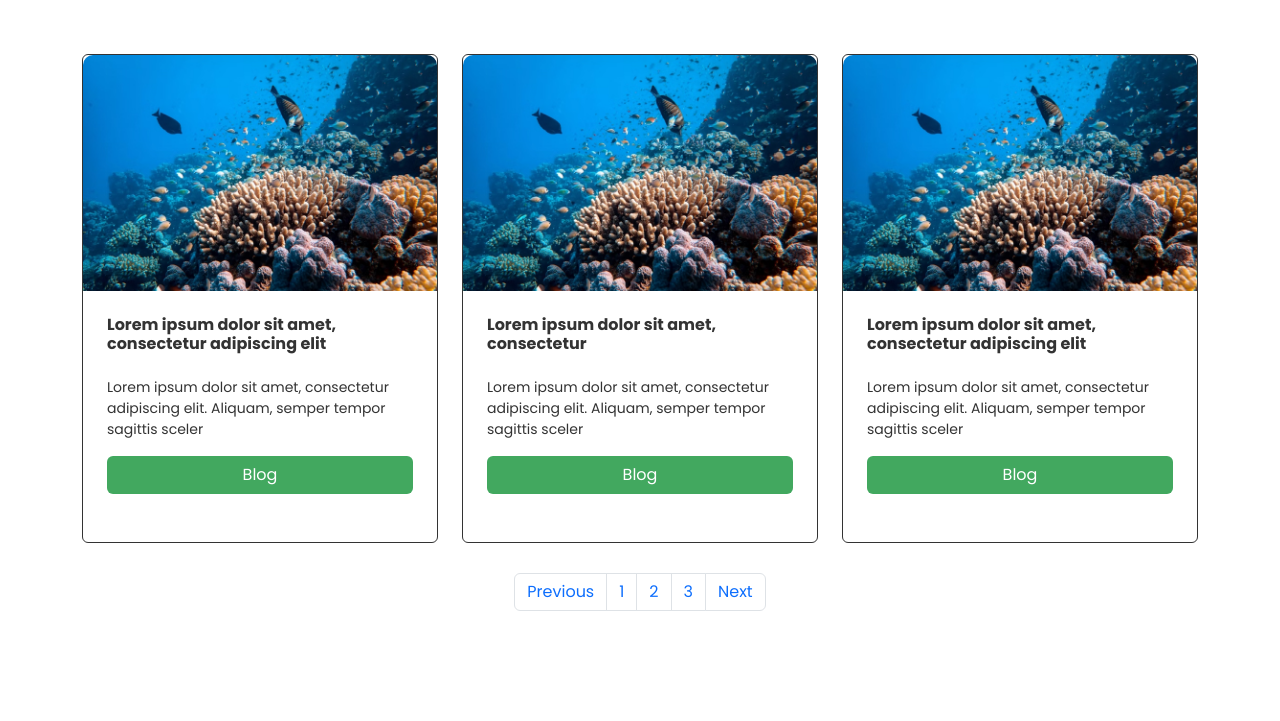
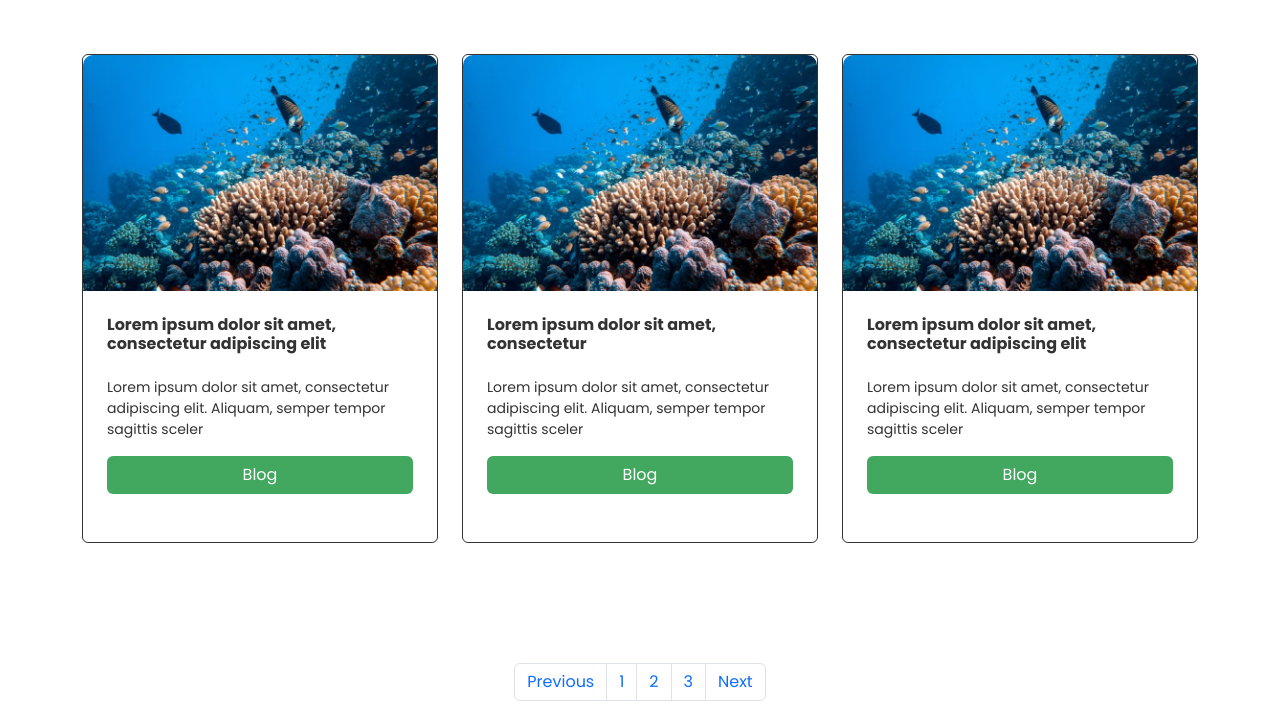
Before and after one commit to syafa2898/Gaia, a plain HTML site: page project-index.html in a window 1280 px wide. Shown: the part 1941-2662 px from the top of the page. Before the commit the page ends 2568 px from the top, so only its background shows below. Drawn offline with nearby package versions, Linux system fonts and the light colour scheme.

Commit message:
project index on progress prev next button

```diff
--- a/assets/css/style.scss
+++ b/assets/css/style.scss
@@ -153,9 +153,12 @@
 .card-shadow {
   transition: 0.5s;
 }
-
 .card-shadow:hover {
   box-shadow: 0px 4px 30px 2px rgba(0, 0, 0, 0.25);
+}
+.prevNextButton {
+  margin-top: 90px;
+  margin-bottom: 20px;
 }
 
 // nested dropdown
```
Also changed, not shown: assets/css/style.css, 1 other file.
